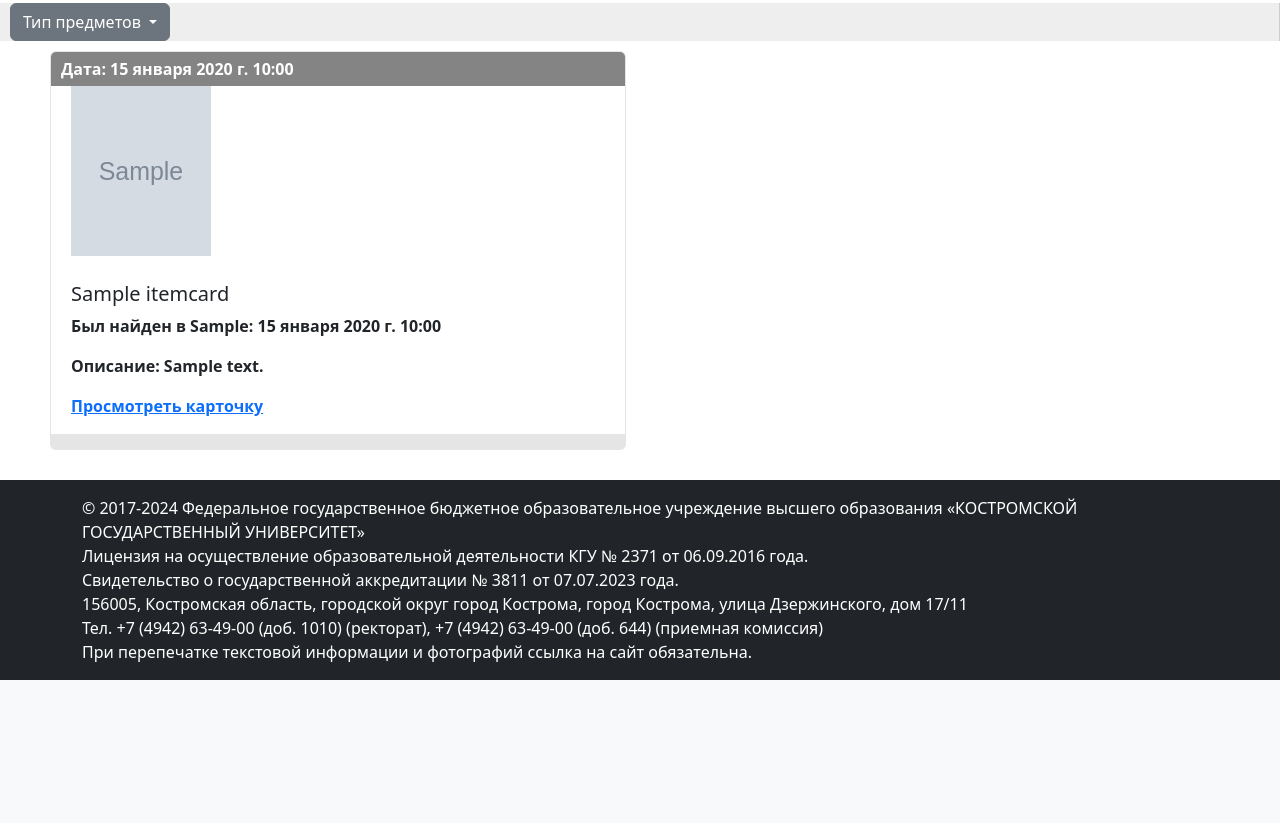
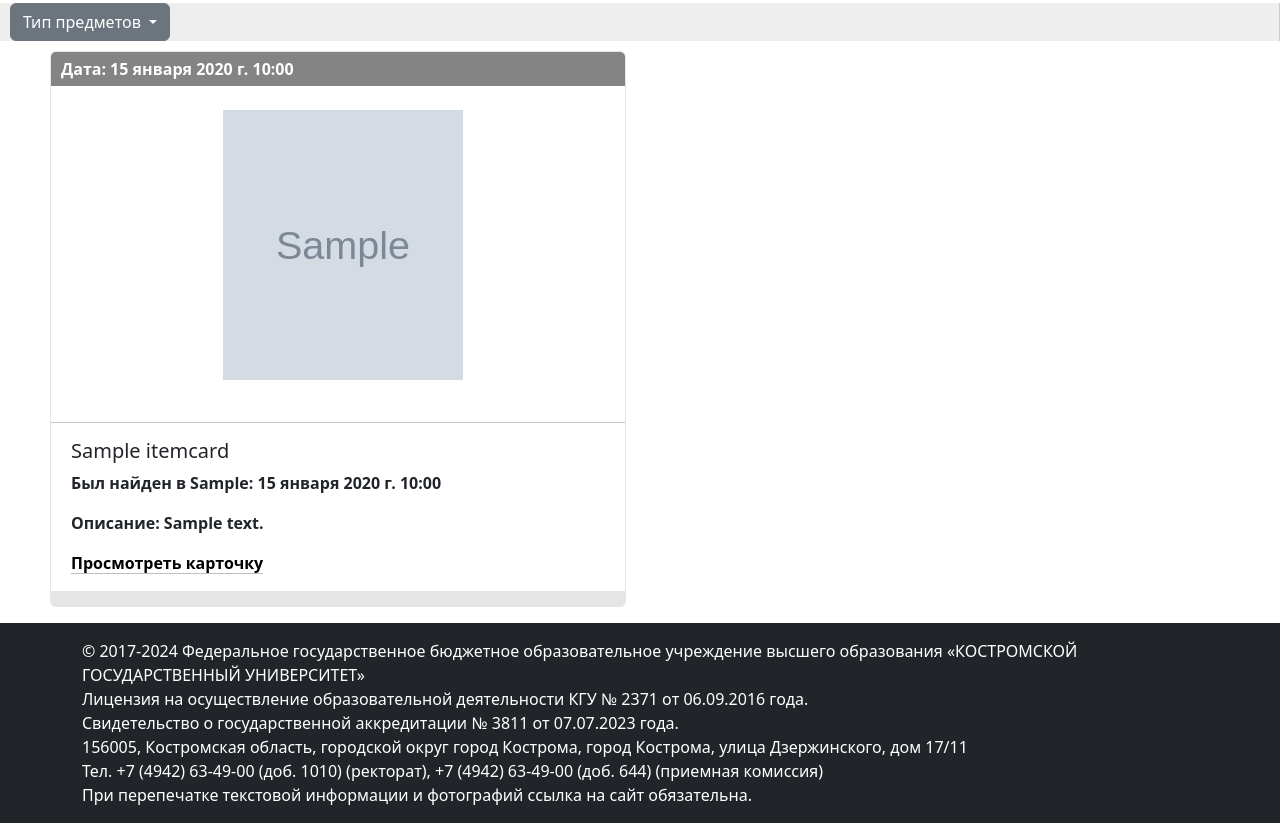
Before and after one commit to headcrab8524/NeiroSystem, a Django app: page / in a window 1280 px wide. Shown: the part 120-943 px from the top of the page. Before the commit the page ends 800 px from the top, so only its background shows below. Run offline with Django 5.2, Linux system fonts and the light colour scheme; a user stored in the database is signed in; tables that the repository leaves empty hold one stand-in row (values such as "Sample post"); grey boxes marked "Sample" are stand-in pictures.

Commit message:
Обновлен дизайн

```diff
--- a/lostfiles/main/static/main/css/styles.css
+++ b/lostfiles/main/static/main/css/styles.css
@@ -32,8 +32,8 @@ img.img-article-left {
 }
 
 img.img-article-left.thumb {
-	max-width: 150px;
-	min-height: 180px;
+	max-width: 250px;
+	min-height: 280px;
 	height: auto;
 }
 
--- a/lostfiles/main/templates/main/card.html
+++ b/lostfiles/main/templates/main/card.html
@@ -23,11 +23,13 @@
     <button type="button" class="btn btn-outline-secondary mb-2"> Отметить предмет</button>
     <hr class="line">
     <h4>Комментарии</h4>
+    {% if request.user.is_authenticated %}
     <div class="mb-3">
         <label for="exampleFormControlTextarea1" class="form-label">Напишите ваш комментарий</label>
         <textarea class="form-control" id="exampleFormControlTextarea1" rows="3"></textarea>
     </div>
     <button type="button" class="btn btn-outline-secondary"> Добавить комментарий</button>
+    {% endif %}
     {% if comment %}
         {% for com in comment %}
             <article class="border border-secondary rounded p-2 mt-3 mb-3 bg-dark">
--- a/lostfiles/main/templates/main/header.html
+++ b/lostfiles/main/templates/main/header.html
@@ -28,11 +28,11 @@
                             Дополнительные опции
                         </button>
                     <ul class="dropdown-menu" aria-labelledby="dropdownMenuButton1">
-                        <li><a class="link-secondary" href="{% url 'profile' %}">Перейти в профиль</a></li>
-                        {% if request.user.role == 1 %}
-                        <li><a class="link-secondary" href="#">Создать карточку предмета</a></li>
+                        <li><a class="dropdown-item" href="{% url 'profile' %}">Перейти в профиль</a></li>
+                        {% if request.user.role.id == 1 %}
+                        <li><a class="dropdown-item" href="#">Создать карточку предмета</a></li>
                         {% endif %}
-                        <li><a class="link-secondary" href="{% url 'logout' %}">Выйти</a></li>
+                        <li><a class="dropdown-item" href="{% url 'logout' %}">Выйти</a></li>
 
                     </ul>
                         <div>
--- a/lostfiles/main/templates/main/index.html
+++ b/lostfiles/main/templates/main/index.html
@@ -28,16 +28,16 @@
             <p class="last">Дата: {{card.time_create}}</p>
         </div>
             {% if card.photo %}
-            <p class="card-entry"><img class="img-article-left thumb"  src="{{card.photo.url}}"></p>
+            <p class="mt-4" style="padding-left: 30%;"><img class="img-article-left thumb"  src="{{card.photo.url}}"></p>
             {% endif %}
-
+            <hr>
             <h5 class="card-entry">{{card.name}}</h5>
             <p class="card-entry">Был найден в {{card.place_found}}: {{card.time_found}}</p>
             {% autoescape on %}
             <p class="card-entry">Описание: {{card.content|truncatewords:20}}</p>
             {% endautoescape %}
             <div class="clear"></div>
-            <p class="link-read-post"><a class="float-right" href='{{ card.get_absolute_url }}'>Просмотреть карточку</a></p>
+            <p class="link-read-post"><a class="link-body-emphasis link-offset-2 link-underline-opacity-25 link-underline-opacity-100-hover" href='{{ card.get_absolute_url }}'>Просмотреть карточку</a></p>
 
     </ul>
 {% endfor %}
```
Also changed, not shown: lostfiles/media/photos/2024/03/23/Gigaourple.png (added).
